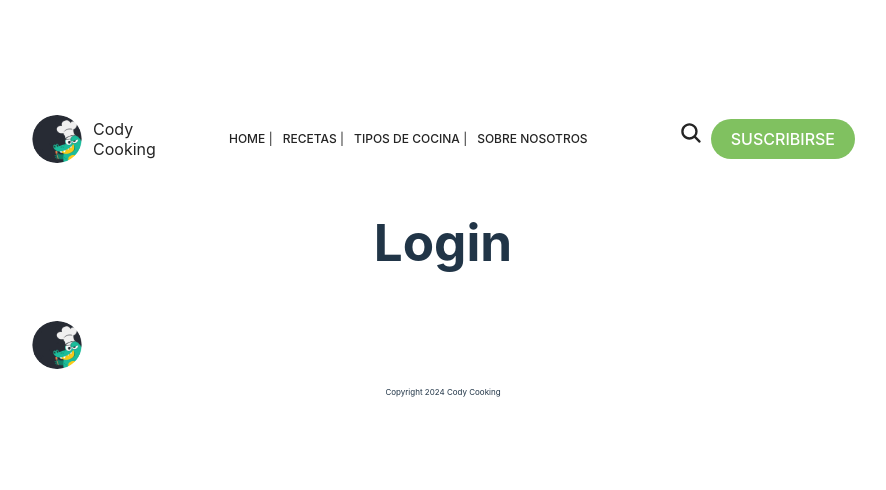
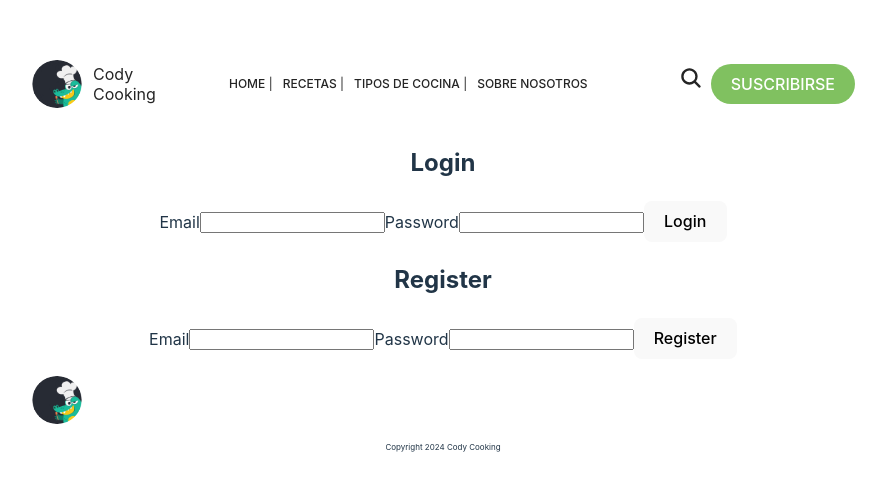
Before and after one commit to JavierSantoyo89/Cody-Cooking-Codigo-Facilito, a React (Vite) app: page /login in a window 1280 px wide. Shown: the part 152-642 px from the top of the page, without its empty margins (197-1083 px from the left). Built offline with nearby package versions, Linux system fonts and the light colour scheme.

Commit message:
Update: New member.

```diff
--- a/package.json
+++ b/package.json
@@ -10,6 +10,7 @@
     "preview": "vite preview"
   },
   "dependencies": {
+    "firebase": "^10.9.0",
     "react": "^18.2.0",
     "react-dom": "^18.2.0",
     "react-hook-form": "^7.51.0",
--- /dev/null
+++ b/src/components/form/LoginForm.tsx
@@ -0,0 +1,23 @@
+function login() {
+  return (
+    <div>
+      <form>
+        <label htmlFor="email">Email</label>
+        <input type="email" name="email" id="email" />
+        <label htmlFor="password">Password</label>
+        <input type="password" name="password" id="password" />
+        <button type="submit">Login</button>
+      </form>
+      <h2>Register</h2>
+      <form>
+        <label htmlFor="email">Email</label>
+        <input type="email" name="email" id="email" />
+        <label htmlFor="password">Password</label>
+        <input type="password" name="password" id="password" />
+        <button type="submit">Register</button>
+      </form>
+    </div>
+  );
+}
+
+export default login;
--- a/src/views/home/Home.tsx
+++ b/src/views/home/Home.tsx
@@ -2,14 +2,12 @@ import { useEffect, useState } from "react";
 import { Loading } from "../../components/loadin/Loading";
 import { Footer } from "../../components/parcials/footer/Footer";
 import { Head } from "../../components/parcials/header/Head";
-import {useDataFetch,isLoading, data, getFetch } from "../../data/useDataFetch";
+// import {useDataFetch,isLoading, data} from "../../data/useDataFetch";
 export const Home = () => {
   const [isLoading, setIsLoading] = useState(true);
   // useDataFetch()
   useEffect(() => {
     console.log(isLoading);
-    getFetch()
-    console.log(getFetch());
 
     isLoading ? setIsLoading(false): null
   },[])
--- a/src/views/login/Login.tsx
+++ b/src/views/login/Login.tsx
@@ -1,11 +1,12 @@
 import { Footer } from "../../components/parcials/footer/Footer";
 import { Head } from "../../components/parcials/header/Head";
-
+import  LoginForm  from "../../components/form/LoginForm";
 export const Login = () => {
   return (
     <div>
       <Head />
-      <h1>Login</h1>
+      <h2>Login</h2>
+      <LoginForm/>
       <Footer />
     </div>
   );
```
Also changed, not shown: src/firebase/credentials.ts (added, +19 -0 lines), src/functions/logOut.ts (added, +11 -0 lines), src/functions/loginWithEmailPassword.ts (added, +14 -0 lines), src/functions/loginWithGoogle.ts (added, +11 -0 lines), src/functions/registerUser.ts (added, +14 -0 lines), 1 other file (tests, documents, lock files or other folders).
